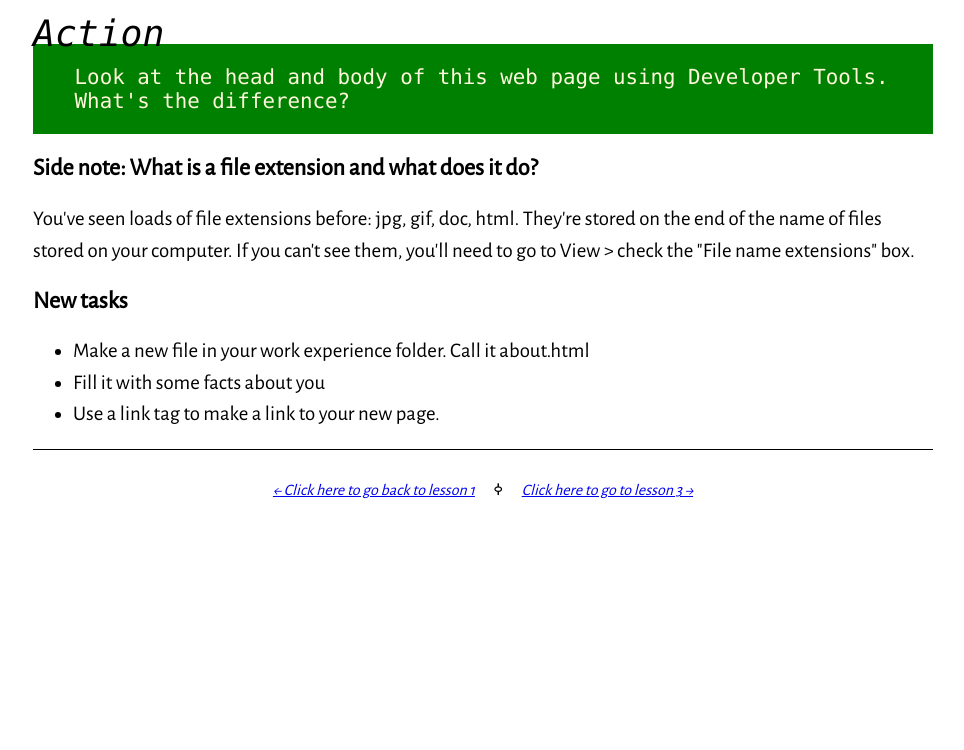
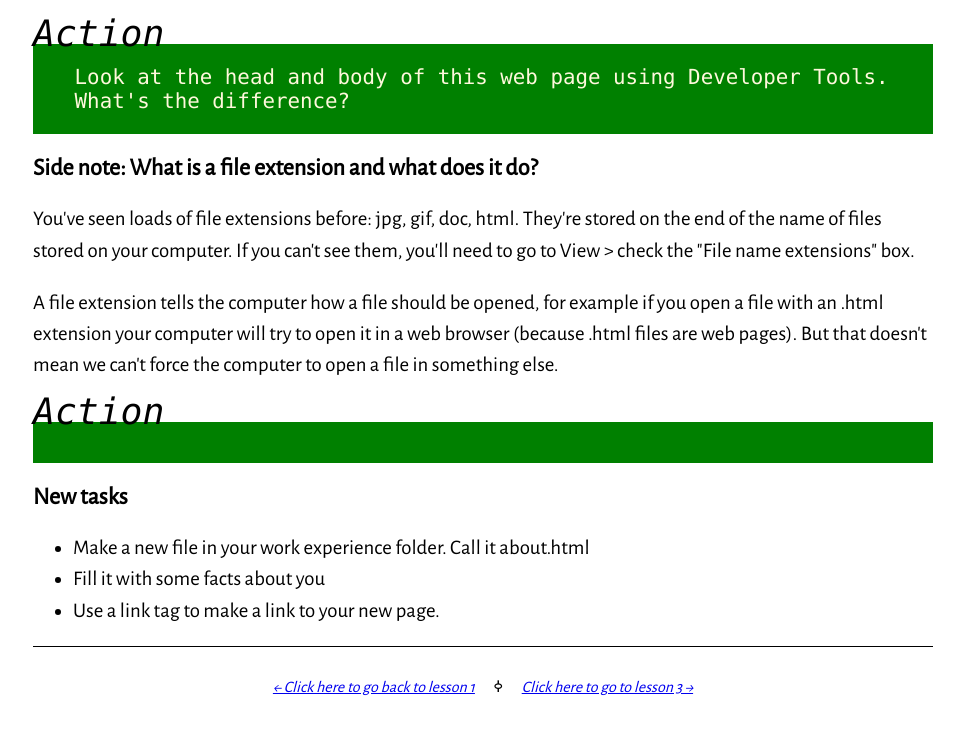
Before and after one commit to Binney/how-to-quizwire, a plain HTML site: page lesson2.html in a window 1280 px wide. Shown: the part 776-1526 px from the top of the page, without its empty margins (157-1121 px from the left). Before the commit the page ends 1364 px from the top, so only its background shows below. Drawn offline with nearby package versions, Linux system fonts and the light colour scheme; a script that the page names is missing.

Commit message:
Update lesson 2

```diff
--- a/lesson2.html
+++ b/lesson2.html
@@ -32,6 +32,10 @@
 
     <p>You've seen loads of file extensions before: jpg, gif, doc, html. They're stored on the end of the name of files stored on your computer. If you can't see them, you'll need to go to View &gt; check the "File name extensions" box.</p>
 
+    <p>A file extension tells the computer how a file should be opened, for example if you open a file with an .html extension your computer will try to open it in a web browser (because .html files are web pages). But that doesn't mean we can't force the computer to open a file in something else.</p>
+
+    <div class="actions"></div>
+
 	<h2>New tasks</h2>
 	<ul>
 		<li>Make a new file in your work experience folder. Call it about.html</li>
```
